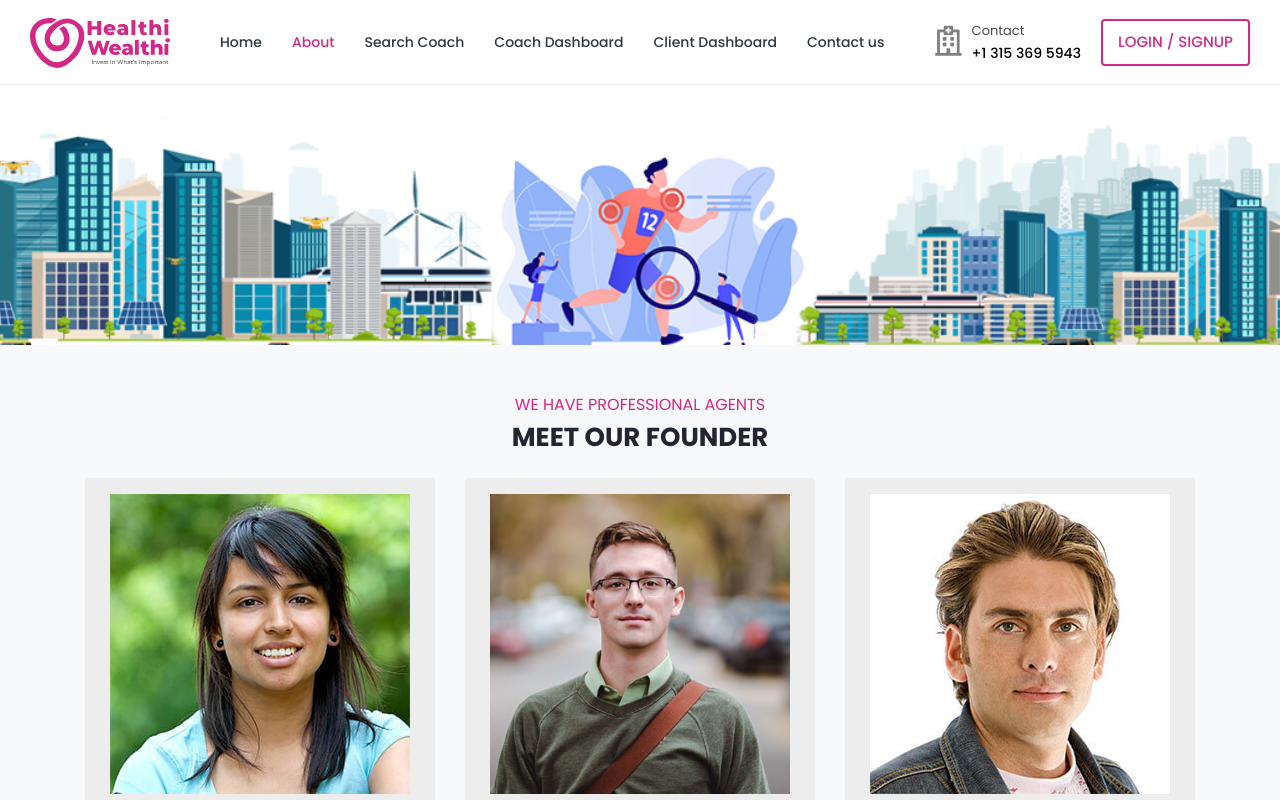
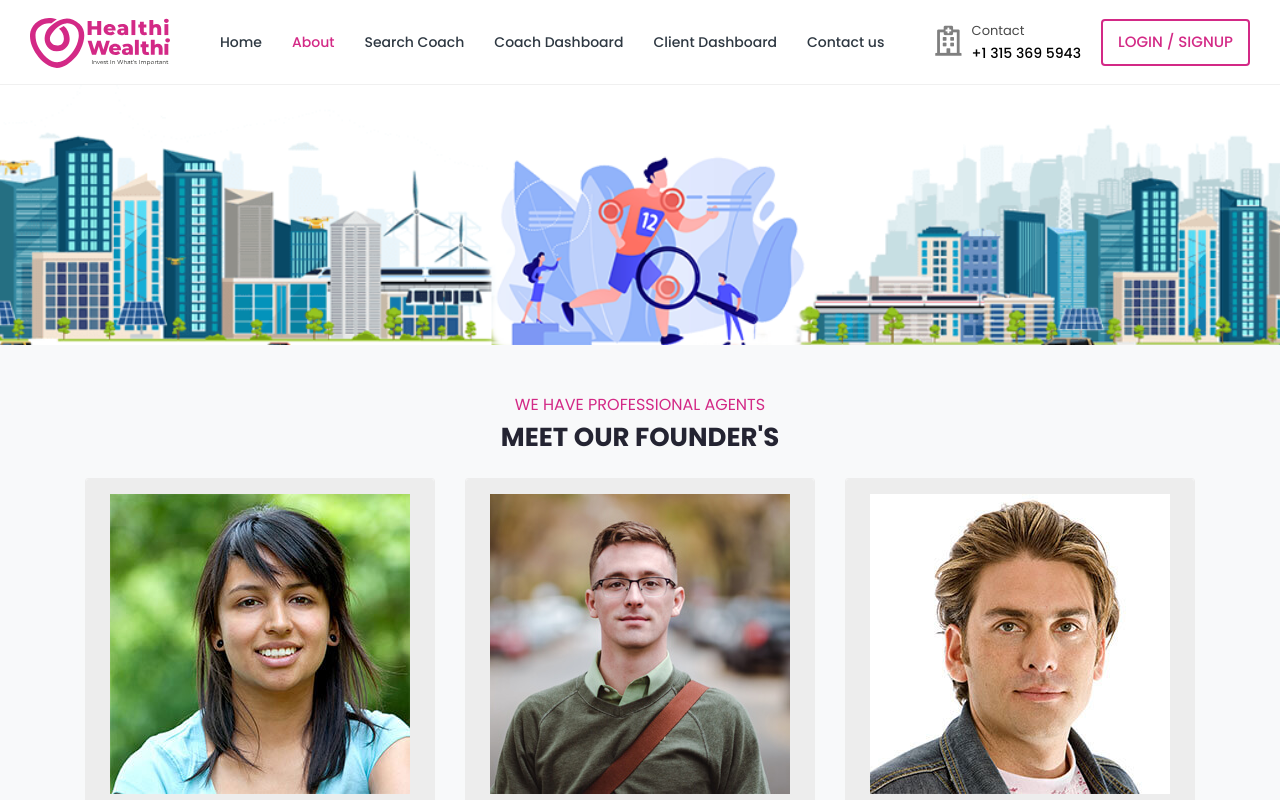
Before and after one commit to OmerShahzad101/Healthi_Wealthi, a React (Create React App) app in the folder client/: page /about in a window 1280 px wide. Shown: the top 800 px of the page. Built offline with nearby package versions, Linux system fonts and the light colour scheme.

Commit message:
add s to about

```diff
--- a/client/src/components/About/About.js
+++ b/client/src/components/About/About.js
@@ -9,7 +9,7 @@ const About = () => {
       <div className="our-team py-5 container">
         <div className="trending-property">
           <p>WE HAVE PROFESSIONAL AGENTS</p>
-          <h3>Meet our Founder</h3>
+          <h3>Meet our Founder's</h3>
         </div>
         <div className="row">
           <div className="col-lg-4">
```
